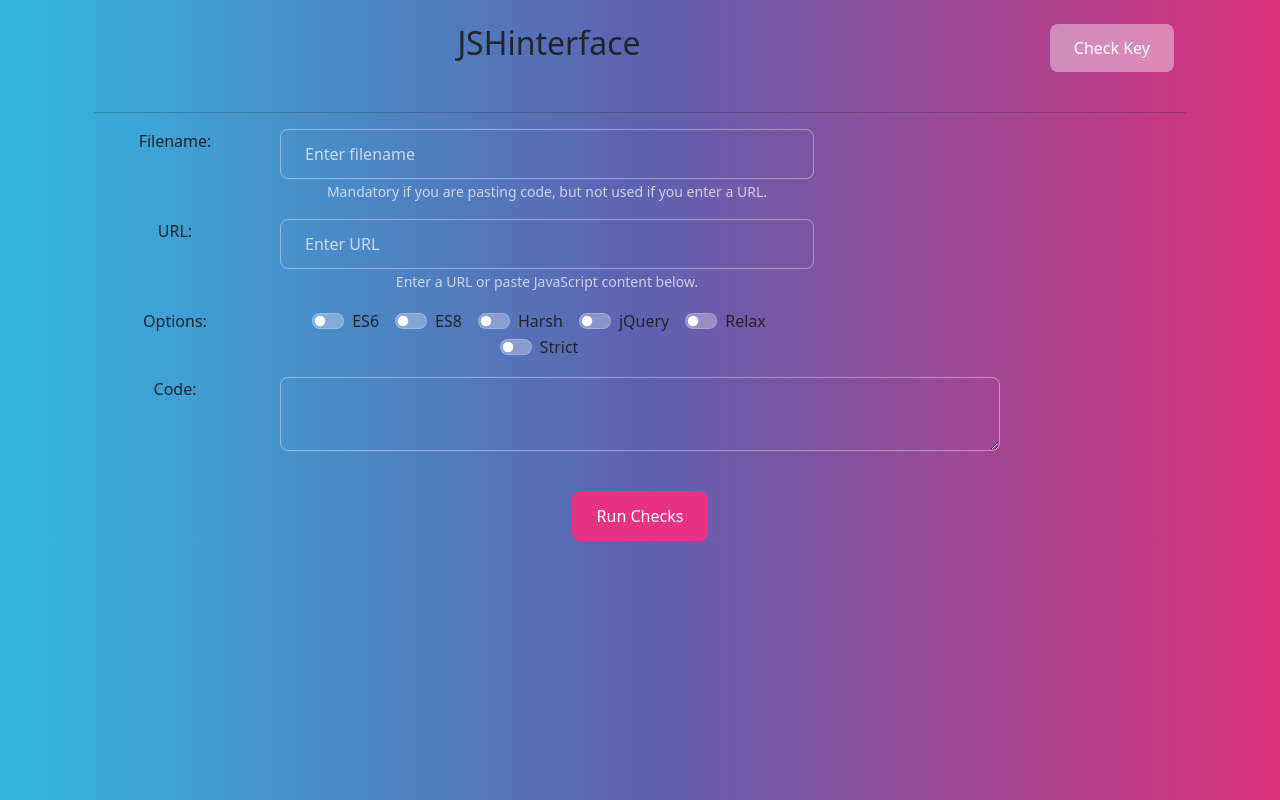
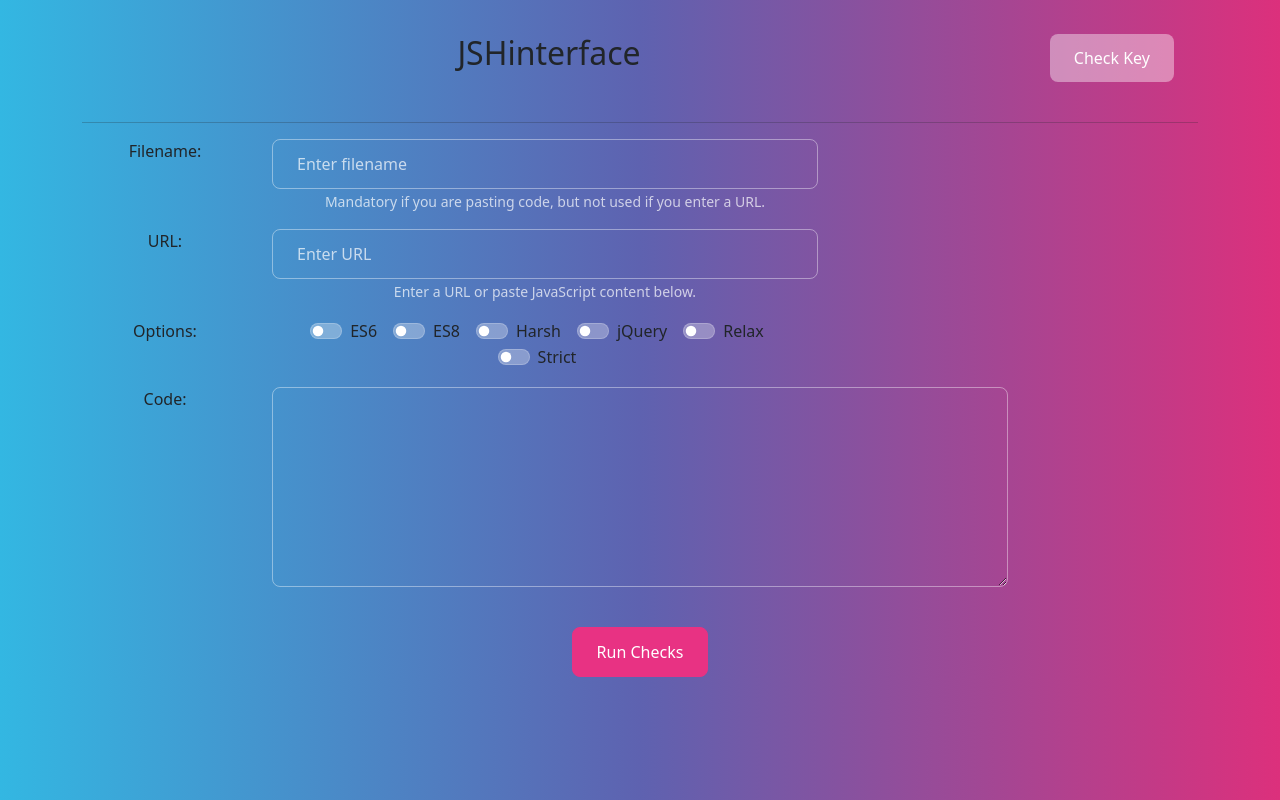
Before and after one commit to JoGorska/js-hint, a React (Create React App) app: page / in a window 1280 px wide. Built offline with nearby package versions, Linux system fonts and the light colour scheme.

Commit message:
Add css from the walkthrough project and tidy up App.js

```diff
--- a/src/App.css
+++ b/src/App.css
@@ -36,3 +36,56 @@
     transform: rotate(360deg);
   }
 }
+
+/* decided not to import fonts as in the project walkthrough, just using standard bootstrap / bootswatch fonts
+/*
+@font-face {
+  font-family: "Menlo";
+  font-style: normal;
+  font-weight: normal;
+  src: url("../fonts/Menlo-Regular.woff") format("woff");
+}
+@font-face {
+  font-family: "Menlo";
+  font-style: normal;
+  font-weight: bold;
+  src: url("../fonts/Menlo-Bold.woff") format("woff");
+}
+@font-face {
+  font-family: "Menlo";
+  font-style: italic;
+  font-weight: normal;
+  src: url("../fonts/Menlo-Italic.woff") format("woff");
+}
+@font-face {
+  font-family: "Menlo";
+  font-style: italic;
+  font-weight: bold;
+  src: url("../fonts/Menlo-BoldItalic.woff") format("woff");
+} */
+
+::-webkit-scrollbar {
+  -webkit-appearance: none;
+  width: 7px;
+}
+
+::-webkit-scrollbar-thumb {
+  border-radius: 4px;
+  background-color: rgba(0, 0, 0, .5);
+  box-shadow: 0 0 1px rgba(255, 255, 255, .5);
+}
+
+body {
+    margin-top: 10px;
+}
+
+textarea
+{
+   font-family: "Menlo", 'Courier New', Courier, monospace;
+   height: 25vh;
+}
+
+.modal-body {
+    max-height: 60vh;
+    overflow-y: scroll;
+}
--- a/src/App.js
+++ b/src/App.js
@@ -4,23 +4,19 @@ import MainHeader from './components/MainHeader';
 import FormReady from './components/FormReady';
 import ModalResults from './components/ModalResults';
 
+
+//yxr3xVP6sNHAmgELC7Fv-ikLmYQ
+
+
 function App() {
   return (
     <div className="App container">
 
-    <MainHeader />
-      <div className="container">
-
-        <div className="row">
-            <div className="col"><hr/></div>
-        </div>
+      <MainHeader />
 
       <FormReady />
 
-    </div>
-
-    <ModalResults />
-
+      <ModalResults />
 
     </div>
   );
--- a/src/components/MainHeader.js
+++ b/src/components/MainHeader.js
@@ -16,6 +16,11 @@ function MainHeader () {
                 </div>
             </div>
 
+
+        <div className="row">
+            <div className="col"><hr/></div>
+        </div>
+
         </header>
     )
 
```
